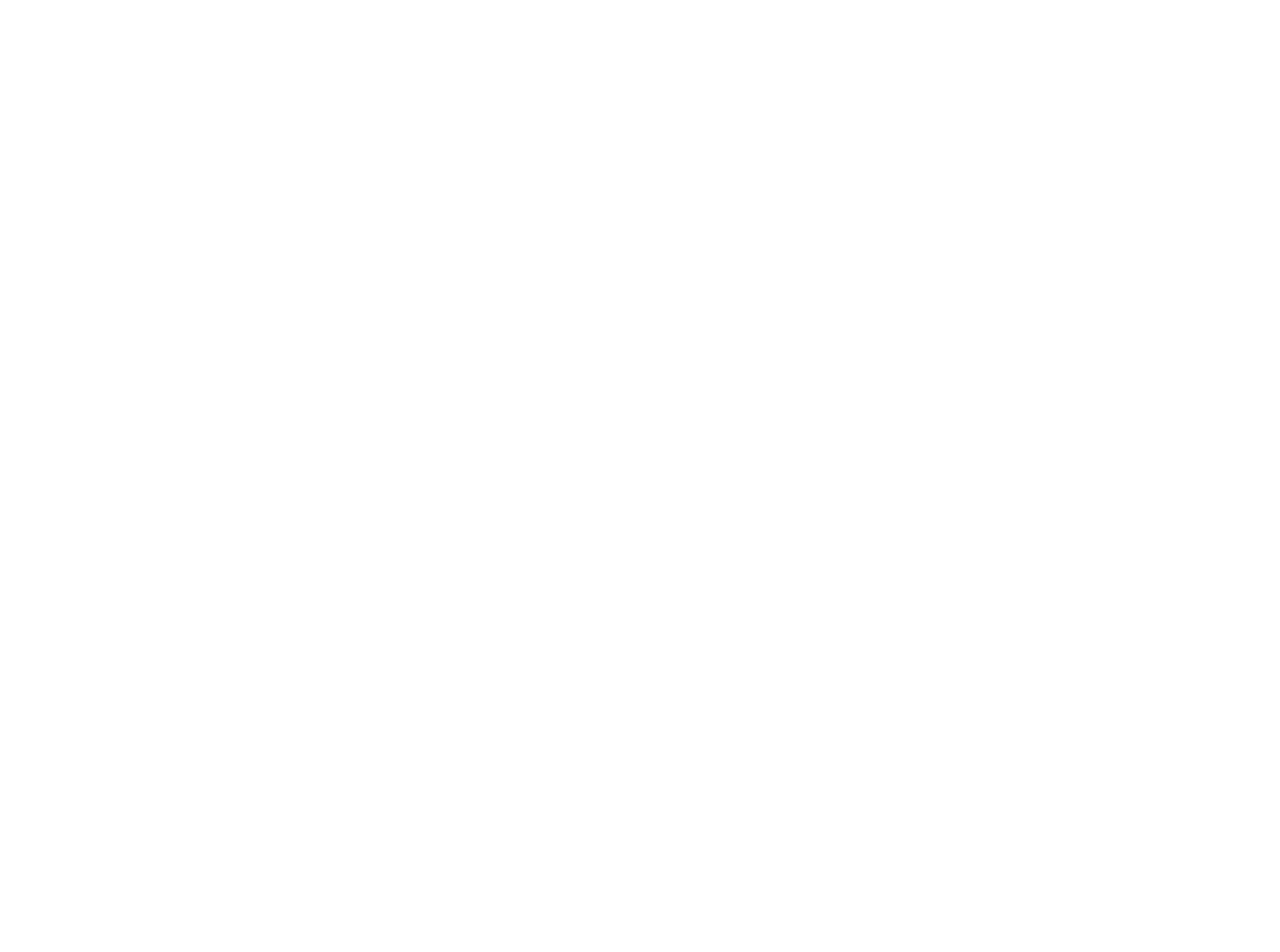
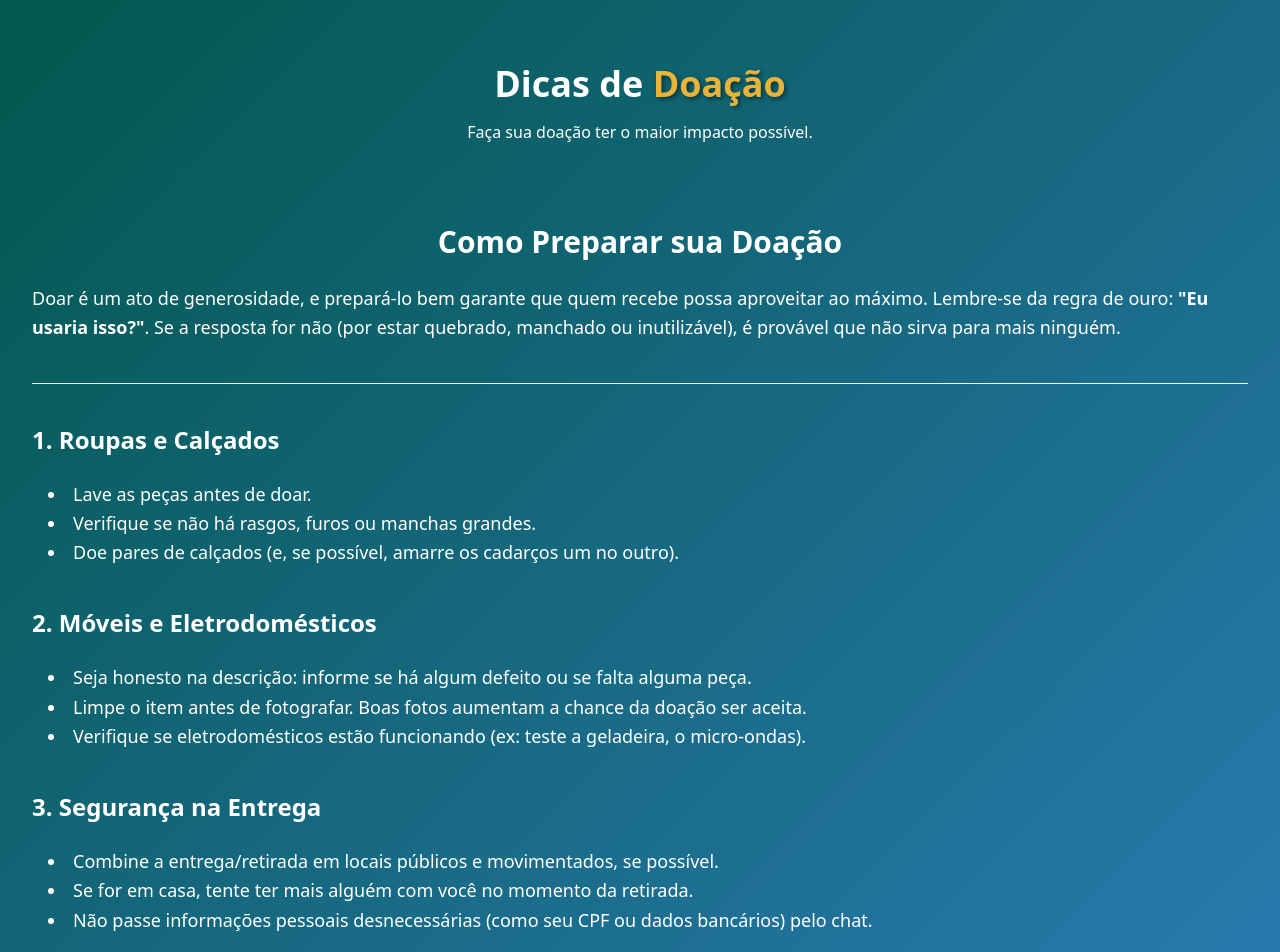
Before and after one commit to Eduardo-Ohlweiler/quero_doar_frontend, a React (Vite) app: page /donation-tips in a window 1280 px wide. Before the commit this address had no page. Shown: the part 80-1032 px from the top of the page. Before the commit the page ends 800 px from the top, so only its background shows below. Built offline with nearby package versions, Linux system fonts and the light colour scheme.

Commit message:
feat: Add Donation Tips page

```diff
--- a/src/App.jsx
+++ b/src/App.jsx
@@ -18,6 +18,7 @@ import Verify from "./pages/Verify";
 import PasswordRecoveryPage from "./pages/PasswordRecoveryPage";
 import AboutUs from "./pages/AboutUs";
 import PrivacyPolicy from "./pages/PrivacyPolicy";
+import DonationTips from "./pages/DonationTips";
 
 function App() {
 
@@ -47,6 +48,8 @@ function App() {
           <Route path="/about-us" element={<AboutUs />} />
 
           <Route path="/privacy-policy" element={<PrivacyPolicy />} />
+
+          <Route path="/donation-tips" element={<DonationTips />} />
 
             <Route element={<ProtectedRoute />}>
               <Route path="/profile" element={<Profile />} />
--- a/src/components/Footer/Footer.jsx
+++ b/src/components/Footer/Footer.jsx
@@ -20,13 +20,13 @@ const Footer = ({
     const institutionalLinks = [
         { name: 'Quem Somos', path: '/about-us' },
         { name: 'Termos de Uso', path: '/termos' },
+        { name: 'Política de Privacidade', path: '/PrivacyPolicy' },
         { name: 'Contato', path: '/contato' },
-        { name: 'Política de Privacidade', path: '/privacy-policy' },
     ];
 
     const donorLinks = [
         { name: 'Como Doar', path: '/como-doar' },
-        { name: 'Dicas de Doação', path: '/dicas' },
+        { name: 'Dicas de Doação', path: '/donation-tips' },
         { name: 'Sistema de Pontos', path: '/pontos' },
         { name: 'Hall da Fama', path: '/hall-da-fama' },
     ];
--- /dev/null
+++ b/src/pages/DonationTips.jsx
@@ -0,0 +1,73 @@
+// src/pages/DonationTips.jsx
+import React from 'react';
+
+// Nome da função alterado
+export default function DonationTips() {
+  return (
+  	// 1. DIV PRINCIPAL
+  	<div className="w-full">
+
+      {/* 2. SEÇÃO AZUL (Banner + Texto) */}
+      <div className="w-full bg-gradient-primary pt-32 pb-16 space-y-16">
+
+        {/* --- Título do Banner (Alterado) --- */}
+        <div className="flex flex-col items-center text-white text-center p-4">
+          <span className="text-4xl font-bold">
+            Dicas de
+            <span style={{textShadow: "2px 2px 4px rgba(0, 0, 0, 0.5)", color: "var(--color-highlight)"}}> Doação</span>
+          </span>
+          <span className="mt-4 text-base font-medium max-w-xl text-white">
+            Faça sua doação ter o maior impacto possível.
+          </span>
+        </div>
+
+        {/* --- Seção de Texto das Dicas (Placeholder) --- */}
+        <div className="max-w-screen-xl mx-auto px-4 md:px-8">
+
+          {/* Você pode substituir este conteúdo pelo texto real */}
+
+          <h2 className="text-3xl font-bold text-white mb-6 text-center">
+            Como Preparar sua Doação
+          </h2>
+          <p className="text-lg font-medium text-white leading-relaxed mb-8">
+            Doar é um ato de generosidade, e prepará-lo bem garante que quem recebe possa aproveitar ao máximo. Lembre-se da regra de ouro:
+            <strong className="font-semibold text-white"> "Eu usaria isso?"</strong>. Se a resposta for não (por estar quebrado, manchado ou inutilizável), é provável que não sirva para mais ninguém.
+          </p>
+
+          <hr className="my-10 border-gray-100/100" />
+
+          <h3 className="text-2xl font-bold text-white mb-6">
+            1. Roupas e Calçados
+          </h3>
+          <ul className="list-disc list-inside text-lg font-medium text-white leading-relaxed mb-4 pl-4">
+            <li>Lave as peças antes de doar.</li>
+            <li>Verifique se não há rasgos, furos ou manchas grandes.</li>
+            <li>Doe pares de calçados (e, se possível, amarre os cadarços um no outro).</li>
+          </ul>
+
+          <h3 className="text-2xl font-bold text-white mb-6 mt-10">
+            2. Móveis e Eletrodomésticos
+          </h3>
+          <ul className="list-disc list-inside text-lg font-medium text-white leading-relaxed mb-4 pl-4">
+            <li>Seja honesto na descrição: informe se há algum defeito ou se falta alguma peça.</li>
+            <li>Limpe o item antes de fotografar. Boas fotos aumentam a chance da doação ser aceita.</li>
+            <li>Verifique se eletrodomésticos estão funcionando (ex: teste a geladeira, o micro-ondas).</li>
+          </ul>
+
+          <h3 className="text-2xl font-bold text-white mb-6 mt-10">
+            3. Segurança na Entrega
+          </h3>
+          <ul className="list-disc list-inside text-lg font-medium text-white leading-relaxed mb-4 pl-4">
+            <li>Combine a entrega/retirada em locais públicos e movimentados, se possível.</li>
+            <li>Se for em casa, tente ter mais alguém com você no momento da retirada.</li>
+            <li>Não passe informações pessoais desnecessárias (como seu CPF ou dados bancários) pelo chat.</li>
+          </ul>
+
+        </div>
+      </div>
+
+      {/* As seções "Fade" e "Equipe" não existem nesta página */}
+
+    </div>
+  );
+}
```
